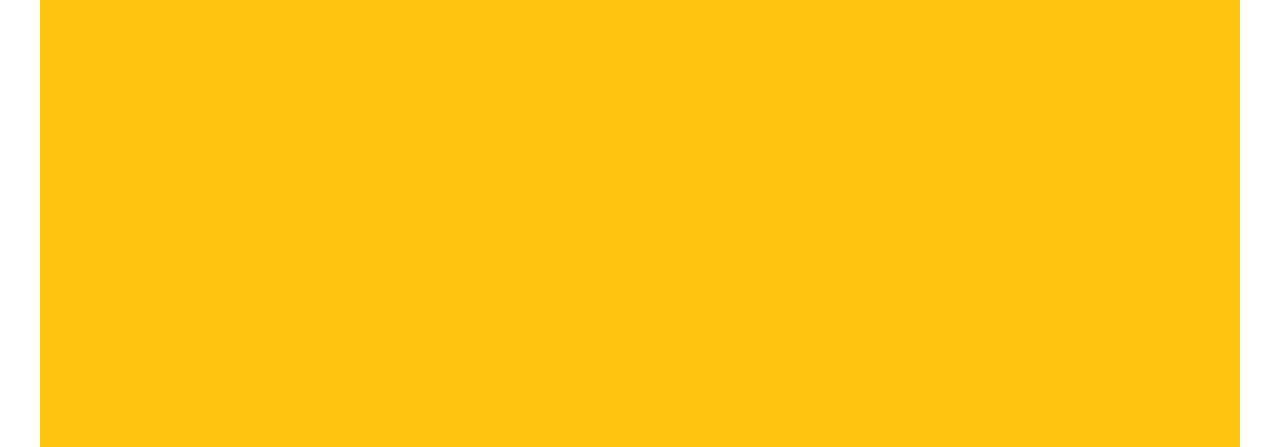
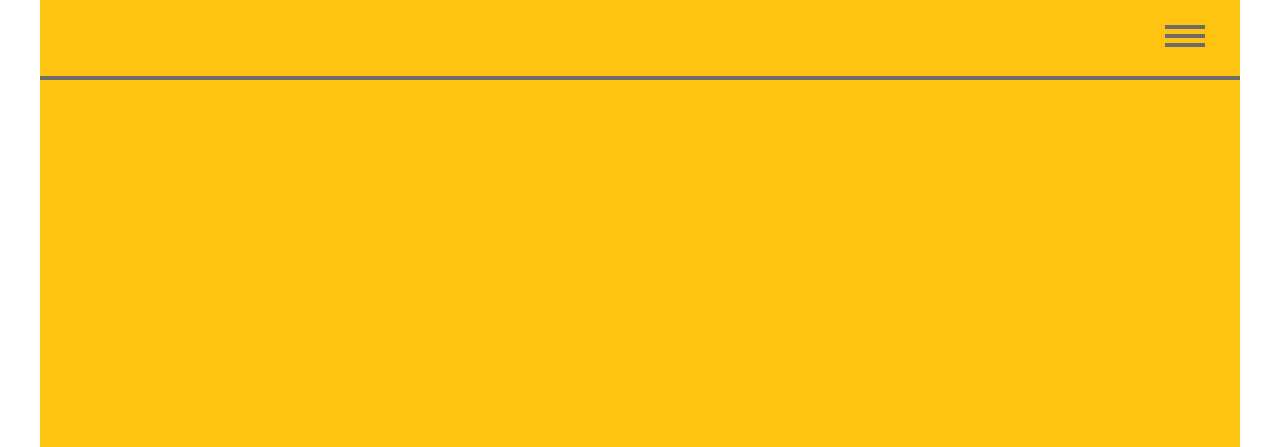
Before and after one commit to PawelRzepinski/layout-animation, a website: page index.html in a window 1280 px wide. Shown: the top 447 px of the page. Drawn offline with Linux system fonts and the light colour scheme; a web font is replaced by a local one.

Commit message:
logo and header

```diff
--- a/index.html
+++ b/index.html
@@ -16,8 +16,12 @@
             <p>GOO</p>
         </div>
         <header class="mainHeader">
-            <div class="mainHeader__menu">
-
+            <div class="mainHeader__button button--menu">
+                <div class="button__lines">
+                    <span></span>
+                    <span></span>
+                    <span></span>
+                </div>
             </div>
         </header>
     </div>
--- /dev/null
+++ b/scss/components/_buttons.scss
@@ -0,0 +1,21 @@
+.mainHeader__button {
+    display: flex;
+    justify-content: center;
+    align-items: center;
+    width: 70px;
+    cursor: pointer;
+    padding: 10px 20px;
+}
+
+.mainHeader__button span{
+    display: block;
+    width: 40px;
+    border-bottom: $borderFat;
+    margin: 5px 0;
+}
+
+.button--menu {
+    position: absolute;
+    top: 10px;
+    right: 20px;
+}
--- a/scss/global/_variables.scss
+++ b/scss/global/_variables.scss
@@ -2,3 +2,9 @@
 
 $yellowColor: rgb(255, 196, 17);
 $greyColor:rgb(109, 106, 106);
+$borderFat: 4px solid $greyColor;
+
+
+.body {
+    background-color: $yellowColor;
+}
--- /dev/null
+++ b/scss/layout/_mainHeader.scss
@@ -0,0 +1,5 @@
+.mainHeader {
+    position: relative;
+    height: 80px;
+    border-bottom: $borderFat;
+}
--- a/scss/main.scss
+++ b/scss/main.scss
@@ -2,4 +2,9 @@
 @import "base/grid";
 
 @import "global/variables";
+
+
 @import "components/logo.scss";
+@import "components/buttons.scss";
+
+@import "layout/mainHeader.scss";
```
Also changed, not shown: css/main.css, 1 other file.
